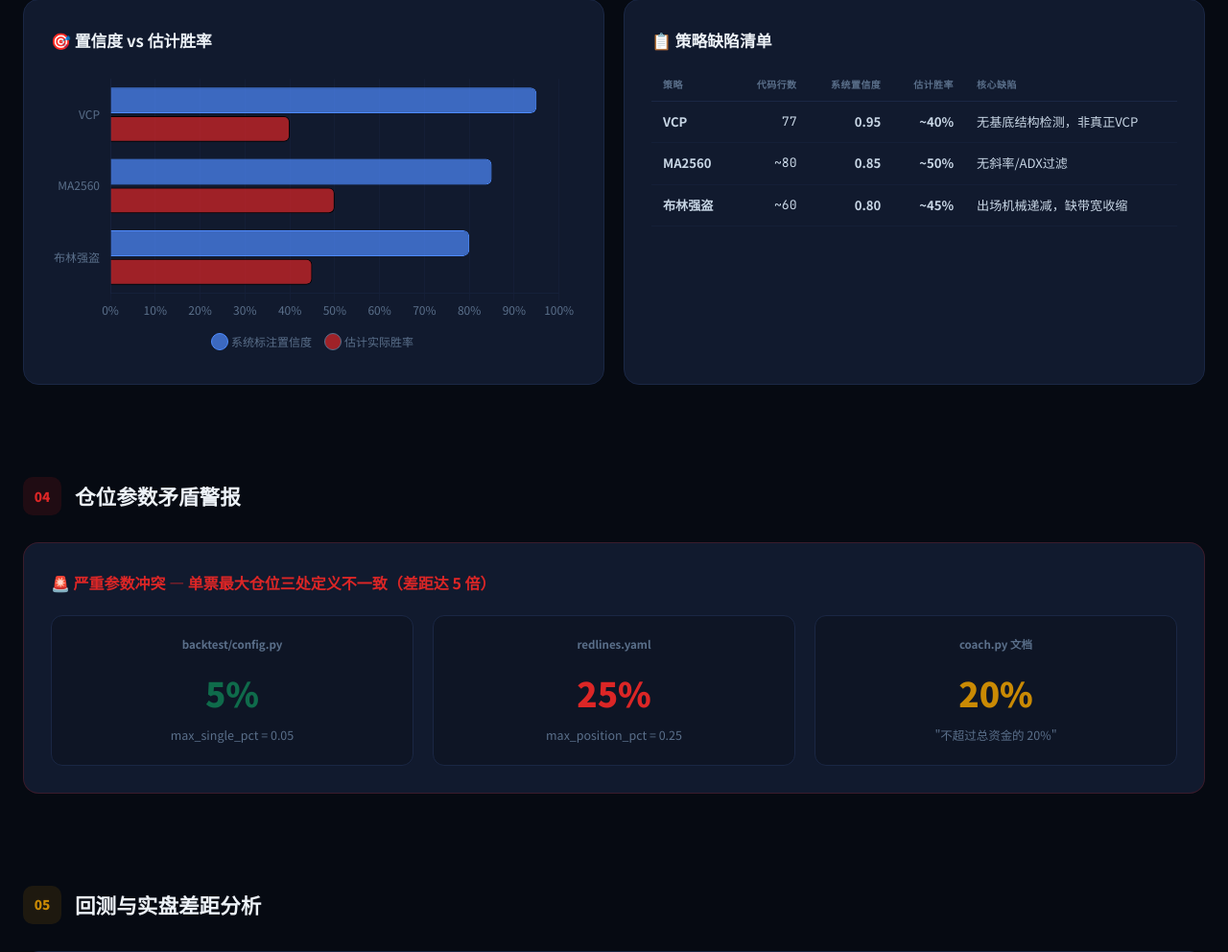
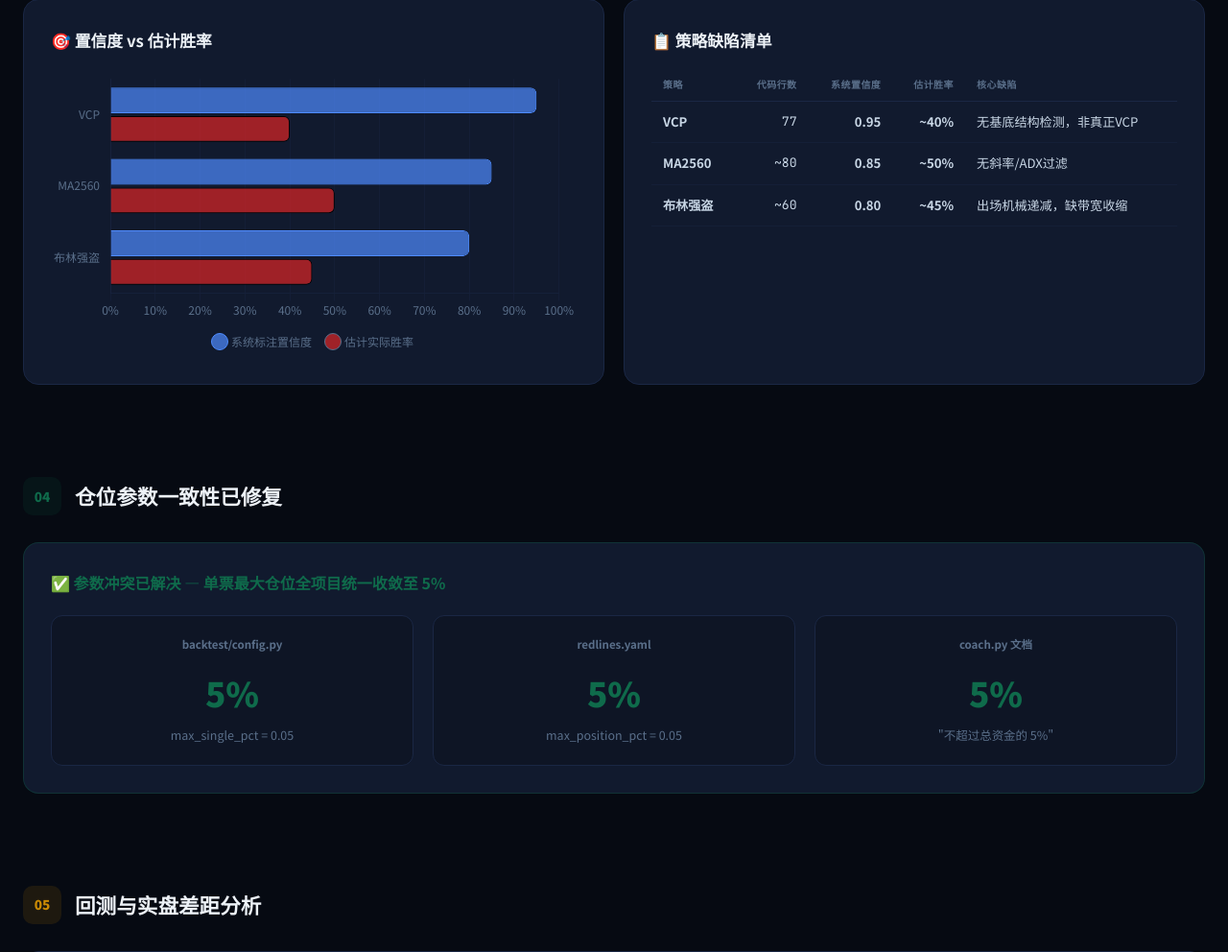
Before and after one commit to jackeyunjie/hermass-observer, a FastAPI app: page /debate-dashboard in a window 1280 px wide. Shown: the part 1524-2516 px from the top of the page at 96% size. Run offline with FastAPI, Linux system fonts and the light colour scheme; some libraries are stand-ins or nearby versions.

Commit message:
fix(risk): unify max position size to 5% across the project to resolve P0 contradiction

```diff
--- a/hermass_platform/red_lines.py
+++ b/hermass_platform/red_lines.py
@@ -56,7 +56,7 @@ def _load_redlines_config() -> dict:
     # 硬编码默认值
     return {
         "redlines": {
-            "max_position_enforcement": {"max_position_pct": 0.25},
+            "max_position_enforcement": {"max_position_pct": 0.05},
         },
         "audit": {
             "log_file": "outputs/red_line_audit_log.jsonl",
--- a/web/templates/debate_dashboard.html
+++ b/web/templates/debate_dashboard.html
@@ -275,15 +275,15 @@ body::before{content:'';position:fixed;inset:0;background:linear-gradient(rgba(7
 <!-- 4. POSITION CONTRADICTION -->
 <div class="section reveal">
   <div class="section-head">
-    <div class="section-num" style="background:rgba(220,38,38,.12);color:var(--red)">04</div>
-    <div class="section-title">仓位参数矛盾警报</div>
+    <div class="section-num" style="background:rgba(15,107,75,.12);color:var(--green)">04</div>
+    <div class="section-title">仓位参数一致性已修复</div>
   </div>
-  <div class="contra">
-    <h4>🚨 严重参数冲突 — 单票最大仓位三处定义不一致（差距达 5 倍）</h4>
+  <div class="contra" style="border-color: rgba(15,107,75,0.3)">
+    <h4 style="color: var(--green)">✅ 参数冲突已解决 — 单票最大仓位全项目统一收敛至 5%</h4>
     <div class="contra-vals">
       <div class="contra-box"><div class="src">backtest/config.py</div><div class="val" style="color:var(--green)">5%</div><div style="font-size:.78em;color:var(--text-dim);margin-top:4px">max_single_pct = 0.05</div></div>
-      <div class="contra-box"><div class="src">redlines.yaml</div><div class="val" style="color:var(--red)">25%</div><div style="font-size:.78em;color:var(--text-dim);margin-top:4px">max_position_pct = 0.25</div></div>
-      <div class="contra-box"><div class="src">coach.py 文档</div><div class="val" style="color:var(--yellow)">20%</div><div style="font-size:.78em;color:var(--text-dim);margin-top:4px">"不超过总资金的 20%"</div></div>
+      <div class="contra-box"><div class="src">redlines.yaml</div><div class="val" style="color:var(--green)">5%</div><div style="font-size:.78em;color:var(--text-dim);margin-top:4px">max_position_pct = 0.05</div></div>
+      <div class="contra-box"><div class="src">coach.py 文档</div><div class="val" style="color:var(--green)">5%</div><div style="font-size:.78em;color:var(--text-dim);margin-top:4px">"不超过总资金的 5%"</div></div>
     </div>
   </div>
 </div>
@@ -367,9 +367,9 @@ body::before{content:'';position:fixed;inset:0;background:linear-gradient(rgba(7
       <span class="rl-status" style="background:rgba(202,138,4,.12);color:var(--yellow);border:1px solid rgba(202,138,4,.3)">⚠️ 告警无人响应</span>
     </div>
     <div class="redline">
-      <div class="rl-icon" style="background:rgba(220,38,38,.12);color:var(--red)">4</div>
-      <div class="rl-body"><h4>仓位上限硬编码</h4><p>三处配置互相矛盾：5% vs 20% vs 25%</p></div>
-      <span class="rl-status" style="background:rgba(220,38,38,.12);color:var(--red);border:1px solid rgba(220,38,38,.3)">❌ 参数矛盾</span>
+      <div class="rl-icon" style="background:rgba(15,107,75,.12);color:var(--green)">4</div>
+      <div class="rl-body"><h4>仓位上限硬编码</h4><p>全项目已统一：单票最大仓位 5% (max_position_pct)</p></div>
+      <span class="rl-status" style="background:rgba(15,107,75,.12);color:var(--green);border:1px solid rgba(15,107,75,.3)">✅ 全局 5%</span>
     </div>
     <div class="redline">
       <div class="rl-icon" style="background:rgba(15,107,75,.12);color:var(--green)">5</div>
```
